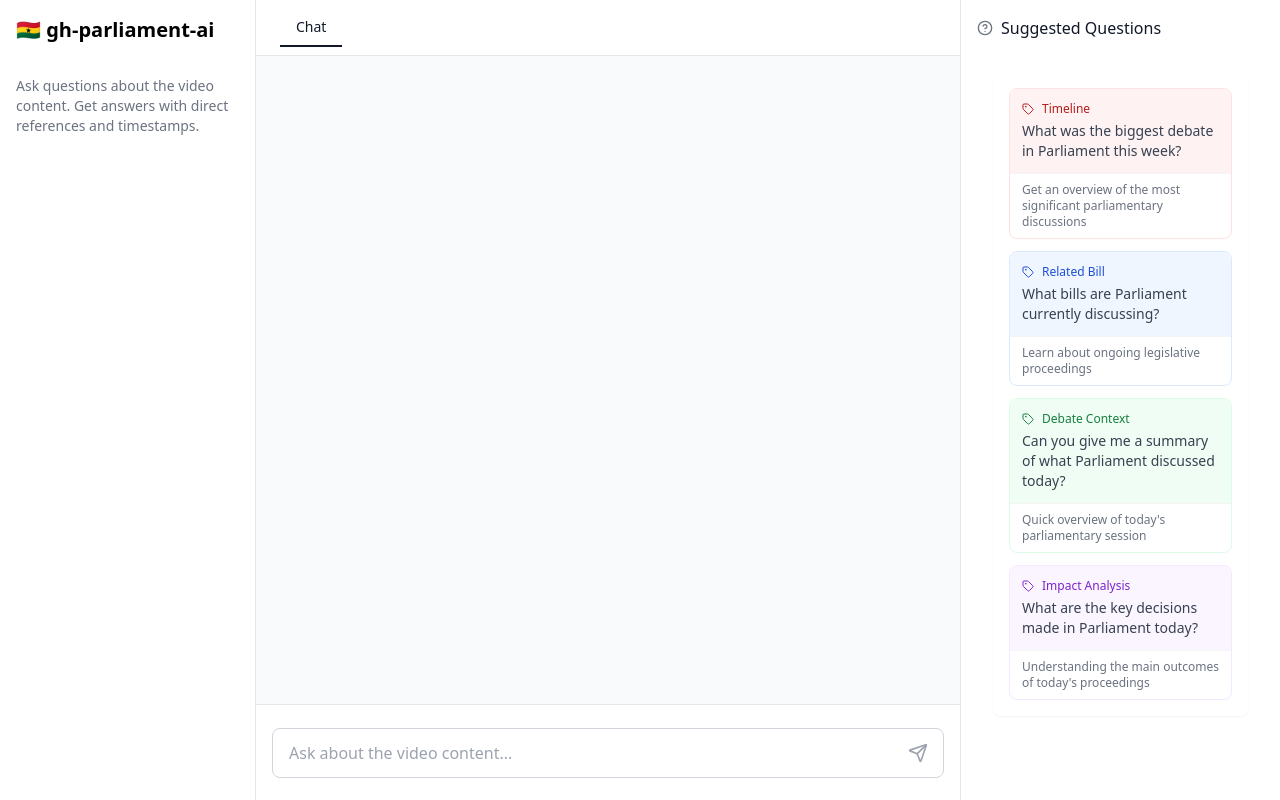
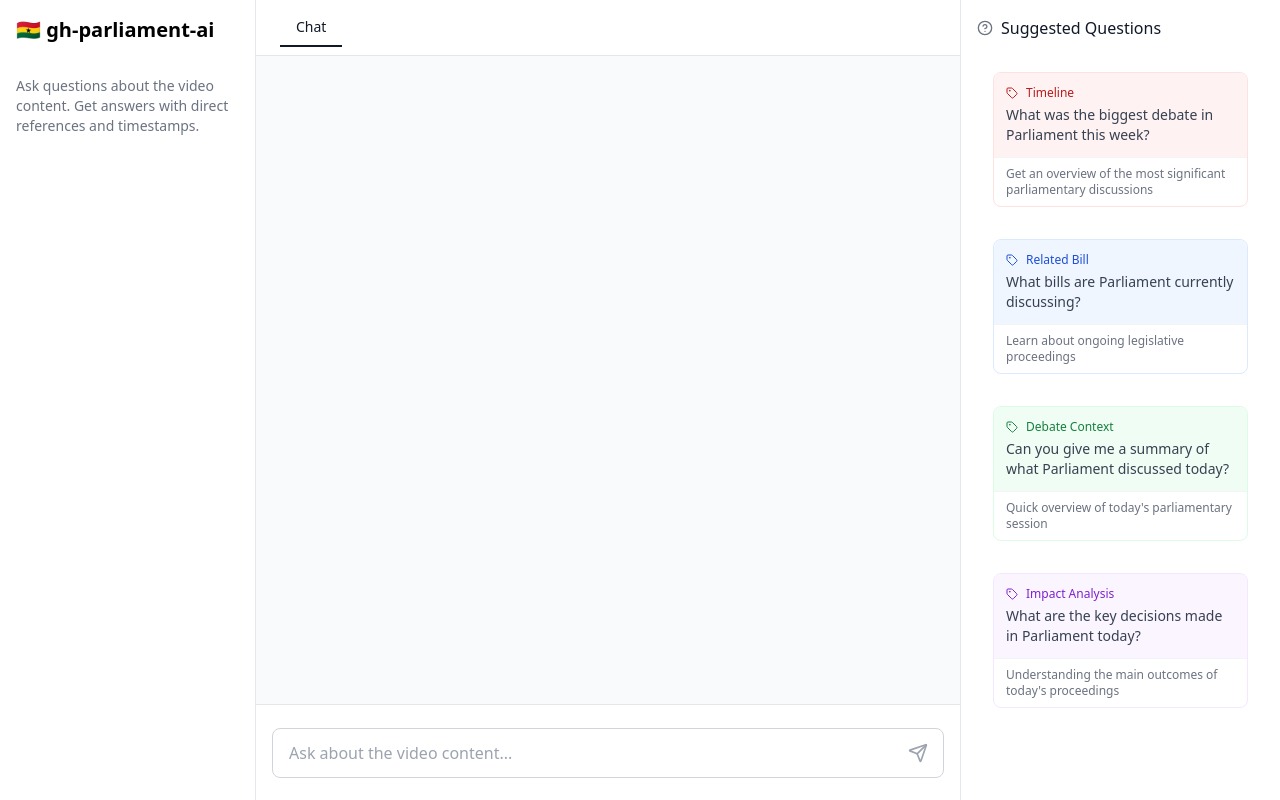
Before and after one commit to nkrumahthis/gh-parliament-ai, a React (Vite) app in the folder frontend/: page / in a window 1280 px wide. Built offline with nearby package versions, Linux system fonts and the light colour scheme.

Commit message:
better styling for sampleQuestions

```diff
--- a/frontend/src/components/SampleQuestions.tsx
+++ b/frontend/src/components/SampleQuestions.tsx
@@ -70,11 +70,7 @@
     const questionsToShow = followUpQuestions.length > 0 ? followUpQuestions : defaultQuestions;
 
     return (
-        <div className="flex flex-col gap-4 p-4">
-            <div className="bg-white rounded-lg shadow-sm p-4">
-
-
-                <div className="space-y-3">
+        <div className="flex flex-col p-4 space-y-4 gap-4">
             {questionsToShow.map((question, index) => {
                 const colors = categoryColors[question.category] || {
                     bg: 'bg-gray-50',
@@ -109,8 +105,6 @@
                 );
             })}
         </div>
-            </div>
-        </div>
     );
 };
 
```
Lines whose indentation alone changed are shown as unchanged.
